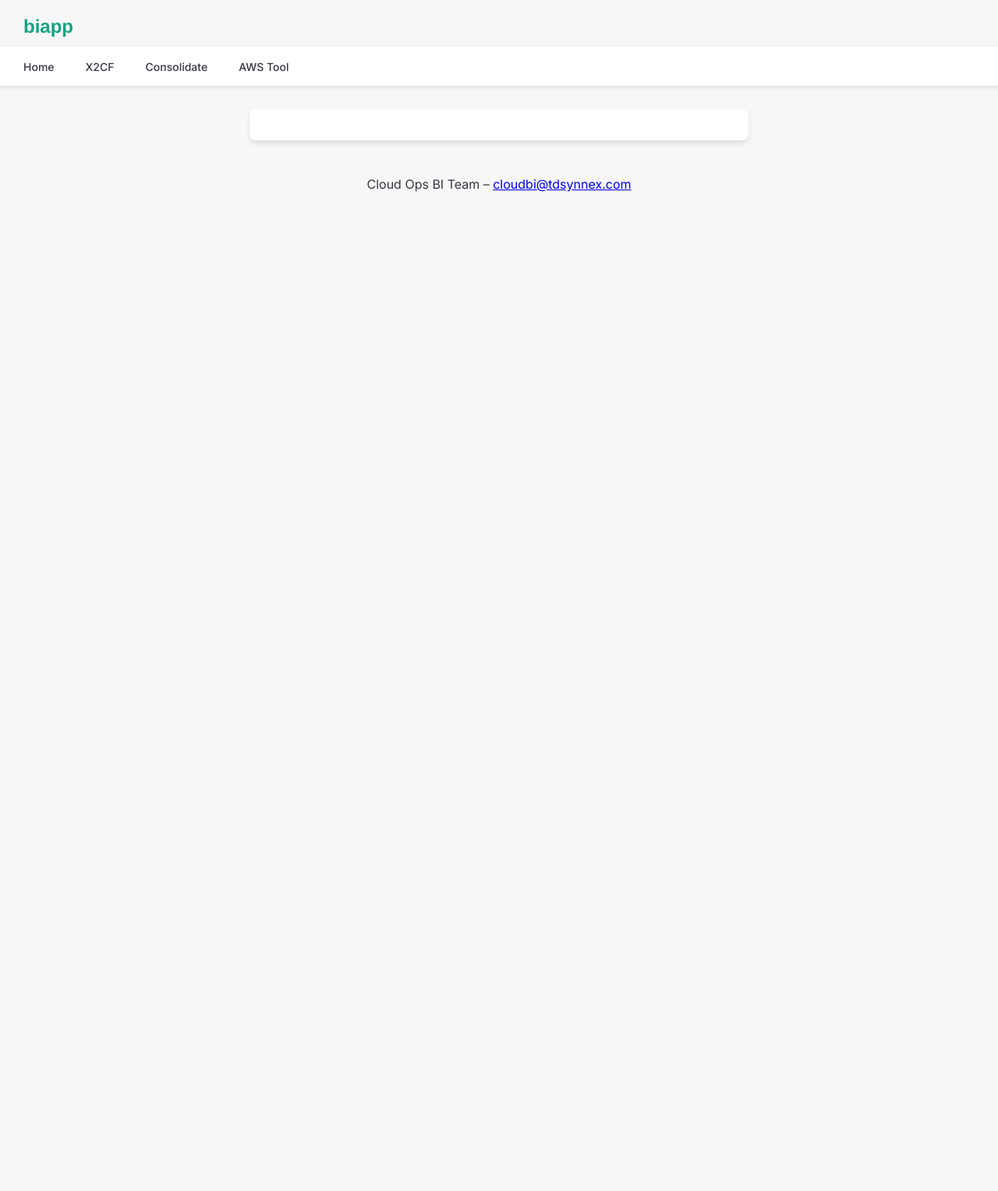
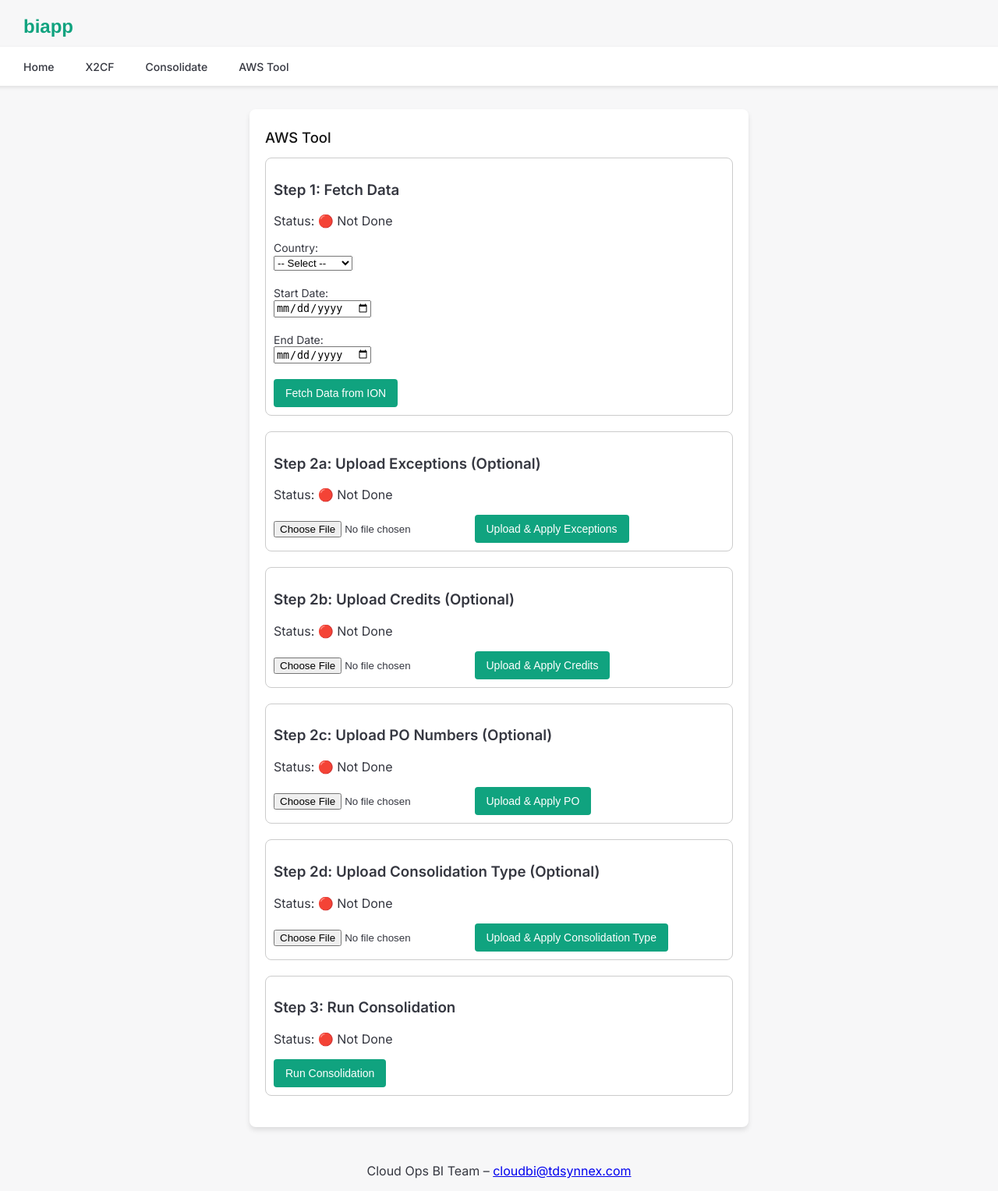
Before and after one commit to Datangelo/sap_app, a Flask app: page /awstool in a window 1280 px wide. Shown: the whole page at 78% size. Before the commit the page ends 246 px from the top, so only its background shows below. Run offline with Flask 3, Linux system fonts and the light colour scheme.

Commit message:
Actual version with lights

```diff
--- a/templates/awstool.html
+++ b/templates/awstool.html
@@ -1,45 +1,102 @@
-<!DOCTYPE html>
-<html lang="en">
-<head>
-  <meta charset="UTF-8">
-  <meta name="viewport" content="width=device-width, initial-scale=1">
+{% extends "base.html" %}
 
-  {# page‐specific CSS/framework imports go here #}
-  {% block head %}{% endblock %}
+{% block title %}AWS Tool{% endblock %}
 
-  {# then your overrides last #}
-  <link rel="stylesheet" href="{{ url_for('static', filename='styles.css') }}">
-  <link
-    href="https://fonts.googleapis.com/css2?family=Inter:wght@400;500;600&display=swap"
-    rel="stylesheet"
-  >
-  <link rel="shortcut icon" href="{{ url_for('static', filename='favicon.ico') }}">
+{% block content %}
+<h2>AWS Tool</h2>
 
-  <title>{% block title %}BI App{% endblock %}</title>
-</head>
-<body>
-  <div class="logo">biapp</div>
-  <nav class="site-navbar">
-    <ul class="nav-links">
-      <li><a href="{{ url_for('index') }}"            class="nav-link">Home</a></li>
-      <li><a href="{{ url_for('x2cf') }}"   class="nav-link">X2CF</a></li>
-      <li><a href="{{ url_for('run_consolidation') }}" class="nav-link">Consolidate</a></li>
-      <li><a href="{{ url_for('awstool') }}" class="nav-link">AWS Tool</a></li>
+<!-- Step 1: Fetch Data -->
+<div style="margin-bottom:20px; padding:10px; border:1px solid #ccc; border-radius:8px;">
+  <h3>Step 1: Fetch Data</h3>
+  <p>Status: {% if step1_done %}🟢 Completed{% else %}🔴 Not Done{% endif %}</p>
+  <form method="POST">
+    <label for="country">Country:</label>
+    <select name="country" id="country" required>
+      <option value="">-- Select --</option>
+      <option value="BE">Belgium (BE)</option>
+      <option value="AT">Austria (AT)</option>
+      <option value="ES">Spain (ES)</option>
+      <!-- add more -->
+    </select>
+    <br><br>
 
-    </ul>
-  </nav>
+    <label for="start_date">Start Date:</label>
+    <input type="date" name="start_date" required>
+    <br><br>
 
-  <div class="site-container">
-    {% block content %}{% endblock %}
+    <label for="end_date">End Date:</label>
+    <input type="date" name="end_date" required>
+    <br><br>
+
+    <button type="submit">Fetch Data from ION</button>
+  </form>
+</div>
+
+<!-- Step 2a: Upload Exceptions -->
+<div style="margin-bottom:20px; padding:10px; border:1px solid #ccc; border-radius:8px;">
+  <h3>Step 2a: Upload Exceptions (Optional)</h3>
+  <p>Status: {% if step2a_done %}🟢 Completed{% else %}🔴 Not Done{% endif %}</p>
+  <form action="{{ url_for('upload_exception') }}" method="post" enctype="multipart/form-data">
+    <input type="file" name="file" accept=".csv,.xlsx" required>
+    <button type="submit">Upload & Apply Exceptions</button>
+  </form>
+</div>
+
+<!-- Step 2b: Upload Credits -->
+<div style="margin-bottom:20px; padding:10px; border:1px solid #ccc; border-radius:8px;">
+  <h3>Step 2b: Upload Credits (Optional)</h3>
+  <p>Status: {% if step2b_done %}🟢 Completed{% else %}🔴 Not Done{% endif %}</p>
+  <form action="{{ url_for('upload_credits') }}" method="post" enctype="multipart/form-data">
+    <input type="file" name="file" accept=".csv,.xlsx" required>
+    <button type="submit">Upload & Apply Credits</button>
+  </form>
+</div>
+
+<!-- Step 2c: Upload PO Numbers -->
+<div style="margin-bottom:20px; padding:10px; border:1px solid #ccc; border-radius:8px;">
+  <h3>Step 2c: Upload PO Numbers (Optional)</h3>
+  <p>Status: {% if step2c_done %}🟢 Completed{% else %}🔴 Not Done{% endif %}</p>
+  <form action="{{ url_for('upload_po') }}" method="post" enctype="multipart/form-data">
+    <input type="file" name="file" accept=".csv,.xlsx" required>
+    <button type="submit">Upload & Apply PO</button>
+  </form>
+</div>
+
+<!-- Step 2d: Upload Consolidation Type -->
+<div style="margin-bottom:20px; padding:10px; border:1px solid #ccc; border-radius:8px;">
+  <h3>Step 2d: Upload Consolidation Type (Optional)</h3>
+  <p>Status: {% if step2d_done %}🟢 Completed{% else %}🔴 Not Done{% endif %}</p>
+  <form action="{{ url_for('upload_consolidation') }}" method="post" enctype="multipart/form-data">
+    <input type="file" name="file" accept=".csv,.xlsx" required>
+    <button type="submit">Upload & Apply Consolidation Type</button>
+  </form>
+</div>
+
+<!-- Step 3: Consolidation -->
+<div style="margin-bottom:20px; padding:10px; border:1px solid #ccc; border-radius:8px;">
+  <h3>Step 3: Run Consolidation</h3>
+  <p>Status: {% if step3_done %}🟢 Completed{% else %}🔴 Not Done{% endif %}</p>
+  <form action="{{ url_for('run_consolidation') }}" method="post">
+    <button type="submit">Run Consolidation</button>
+  </form>
+</div>
+
+<!-- Step 4: Download -->
+{% if result %}
+  <div style="margin-bottom:20px; padding:10px; border:1px solid #ccc; border-radius:8px;">
+    <h3>Step 4: Download</h3>
+    <p>Period: {{ result.final_df_message }}</p>
+    <p>Country: {{ result.country }}</p>
+
+    {% if result.error %}
+      <p style="color:red;">Error: {{ result.error }}</p>
+    {% else %}
+      <form action="{{ url_for('download_csv') }}" method="get">
+        <button type="submit">Download Full CSV</button>
+      </form>
+    {% endif %}
   </div>
+{% endif %}
 
-  <footer>
-    <p>
-      Cloud Ops BI Team –
-      <a href="mailto:cloudbi@tdsynnex.com">cloudbi@tdsynnex.com</a>
-    </p>
-  </footer>
 
-  {% block scripts %}{% endblock %}
-</body>
-</html>
+{% endblock %}
```
